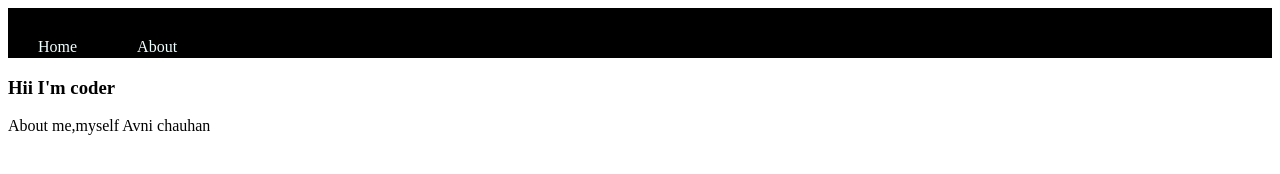
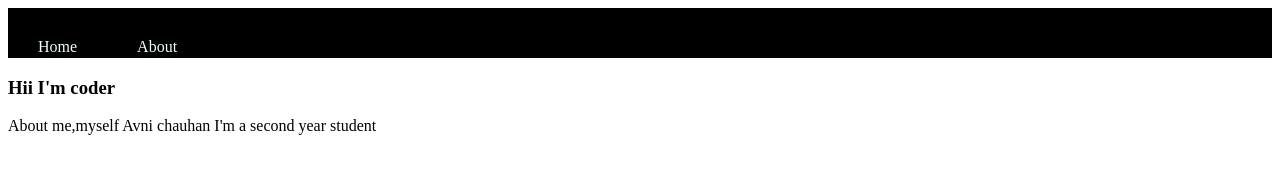
Before and after one commit to avnichauhan12/Dev-Practice, a plain HTML site: page Portfolio.html in a window 1280 px wide. Drawn offline with Linux system fonts and the light colour scheme; some packages are replaced by stand-ins of ours; a script that the page names is missing.

Commit message:
first commit

```diff
--- a/Portfolio.html
+++ b/Portfolio.html
@@ -16,6 +16,7 @@
     </div>
     <div>
       About me,myself Avni chauhan
+      I'm a second year student
     </div>
     <script type="module" src="https://unpkg.com/@splinetool/viewer@0.9.523/build/spline-viewer.js"></script>
     <spline-viewer url="https://prod.spline.design/pLAikjca8-9NLoo1/scene.splinecode"></spline-viewer>
```
